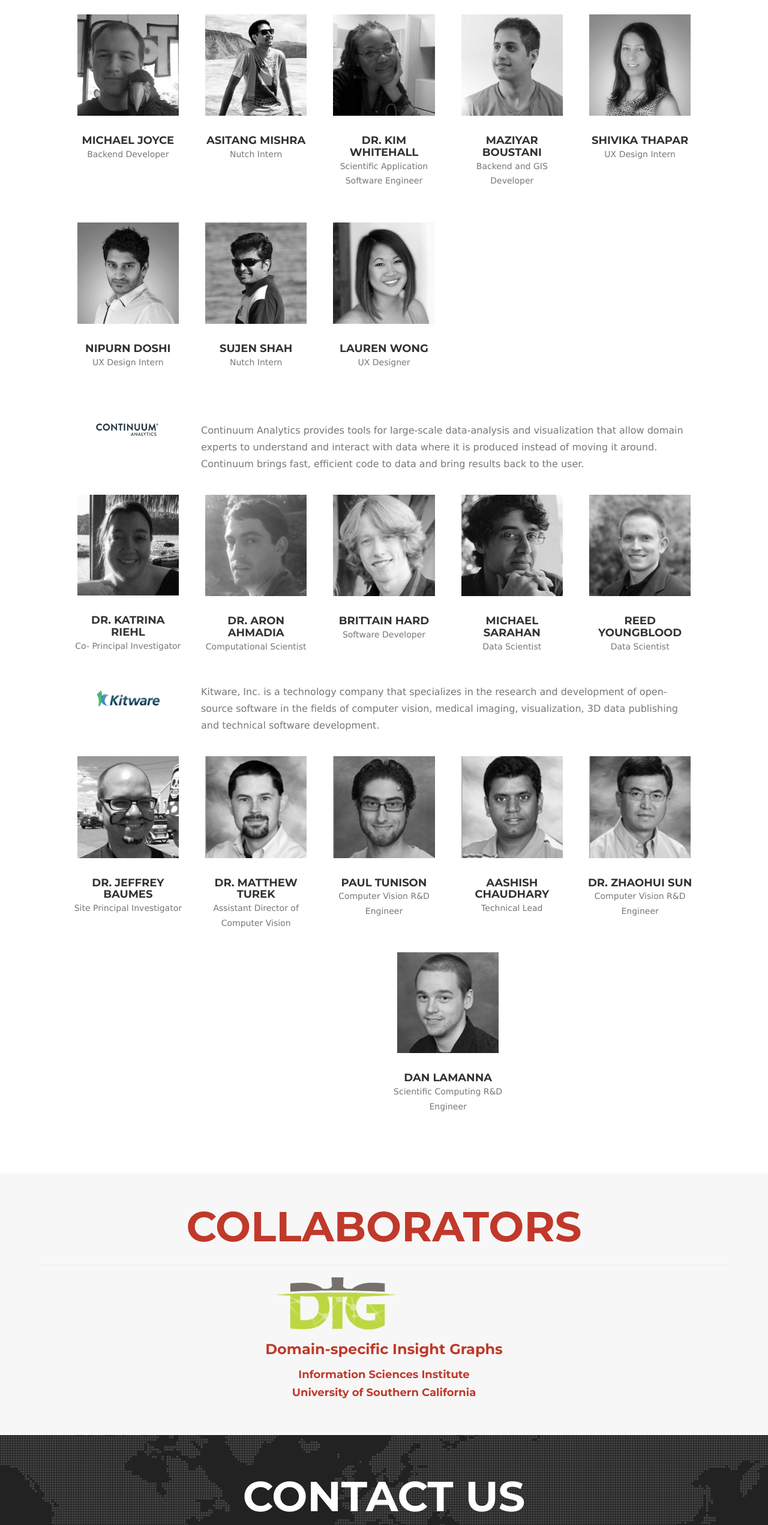
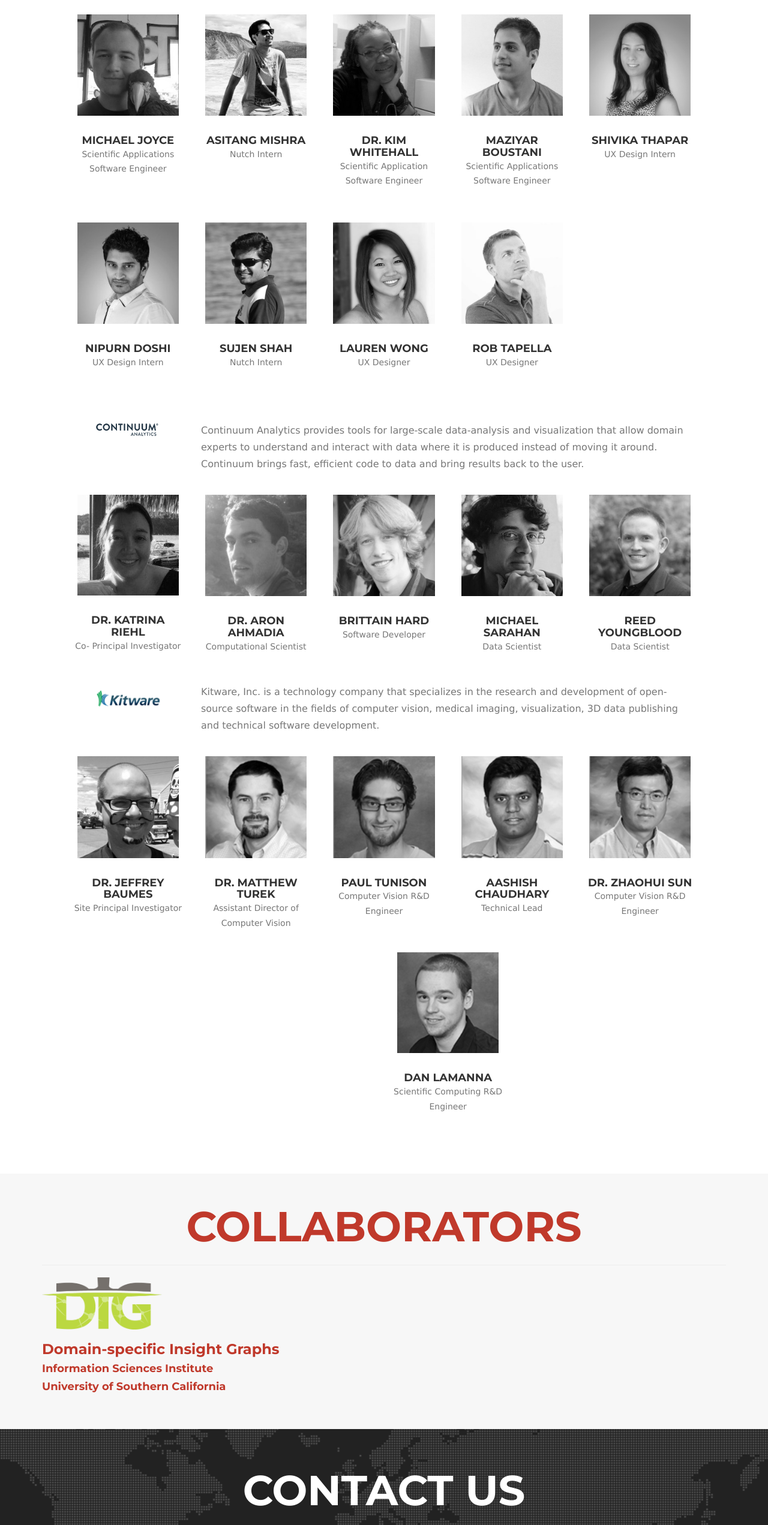
Before and after one commit to lawongsta/memexjpl-website, a plain HTML site: page index.html in a window 1280 px wide. Shown: the part 5276-7819 px from the top of the page at 60% size. Drawn offline with nearby package versions, Linux system fonts and the light colour scheme; a web font is replaced by a local one.

Commit message:
Adding Rob to the site

```diff
--- a/index.html
+++ b/index.html
@@ -411,7 +411,7 @@ JPL Engineering, Science and Programs.</p>
                     <div class="team-member">
                         <img src="img/team/mike_joyce.jpg" class="img-responsive grayscale" alt="">
                         <h4>MICHAEL JOYCE</h4>
-                        <p class="text-muted">Backend Developer</p>
+                        <p class="text-muted">Scientific Applications Software Engineer</p>
                     </div>
                 </div>
                 <div class="col-md-2">
@@ -432,7 +432,7 @@ JPL Engineering, Science and Programs.</p>
                     <div class="team-member">
                         <img src="img/team/maziyar_boustani.jpg" class="img-responsive grayscale" alt="">
                         <h4>MAZIYAR BOUSTANI</h4>
-                        <p class="text-muted">Backend and GIS Developer</p>
+                        <p class="text-muted">Scientific Applications Software Engineer</p>
                     </div>
                 </div>
                 <div class="col-md-2">
@@ -463,6 +463,14 @@ JPL Engineering, Science and Programs.</p>
                     <div class="team-member">
                         <img src="img/team/lauren_wong.png" class="img-responsive grayscale" alt="">
                         <h4>LAUREN WONG</h4>
+                        <p class="text-muted">UX Designer</p>
+                    </div>
+                </div>
+
+                <div class="col-md-2">
+                    <div class="team-member">
+                        <img src="img/team/rob_tapella.jpg" class="img-responsive grayscale" alt="">
+                        <h4>ROB TAPELLA</h4>
                         <p class="text-muted">UX Designer</p>
                     </div>
                 </div>
@@ -581,18 +589,19 @@ JPL Engineering, Science and Programs.</p>
                     <h2 class="section-heading">COLLABORATORS</h2>
                     <hr/>
                 </div>
+
+                <div class="collaborators">
                 <a target="_blank" href="http://dig.isi.edu">
-                    <div class="col-md-offset-4 col-md-4 text-center">
-                        <img src="img/dig.png" class="img-responsive" alt="">
-                    </div>
-                     <div class="col-md-12 text-center">
-                         <h3 class="section-heading">Domain-specific Insight Graphs</h3>
-                    </div>
-                    <div class="col-md-12 text-center">
+
+                     <div class="col-md-12 collaborators">
+                       <img src="img/dig.png" class="img-responsive" alt="">
+
+                        <h3>Domain-specific Insight Graphs</h3>
                         <h4> Information Sciences Institute </h4>
                         <h4>University of Southern California </h4>
                     </div>
                 </a>
+              </div>
                 <br/>
 
             </div>
```
Also changed, not shown: css/agency.css (line endings or trailing spaces), img/team/rob_tapella.jpg (added).
